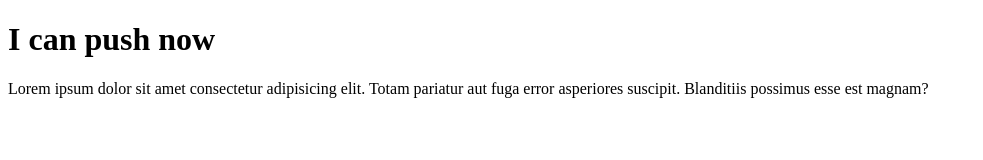
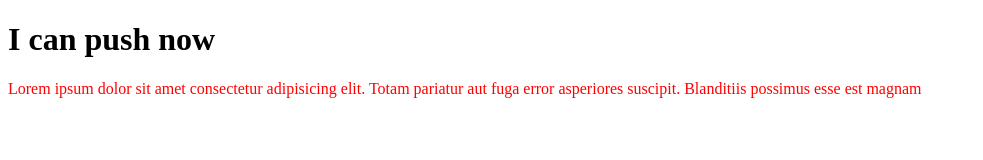
Before and after one commit to rafsan3503/my-second-repo, a plain HTML site: page index.html in a window 1280 px wide. Shown: the whole page, without its empty margins (0-983 px from the left). Drawn offline with Linux system fonts and the light colour scheme.

Commit message:
styles added

```diff
--- a/index.html
+++ b/index.html
@@ -5,9 +5,10 @@
     <meta http-equiv="X-UA-Compatible" content="IE=edge">
     <meta name="viewport" content="width=device-width, initial-scale=1.0">
     <title>My second Repo</title>
+    <link rel="stylesheet" href="style.css">
 </head>
 <body>
     <h1>I can push now</h1>
-    <p>Lorem ipsum dolor sit amet consectetur adipisicing elit. Totam pariatur aut fuga error asperiores suscipit. Blanditiis possimus esse est magnam?</p>
+    <p>Lorem ipsum dolor sit amet consectetur adipisicing elit. Totam pariatur aut fuga error asperiores suscipit. Blanditiis possimus esse est magnam</p>
 </body>
 </html>
--- /dev/null
+++ b/style.css
@@ -0,0 +1,3 @@
+p{
+    color: red;
+}
```
